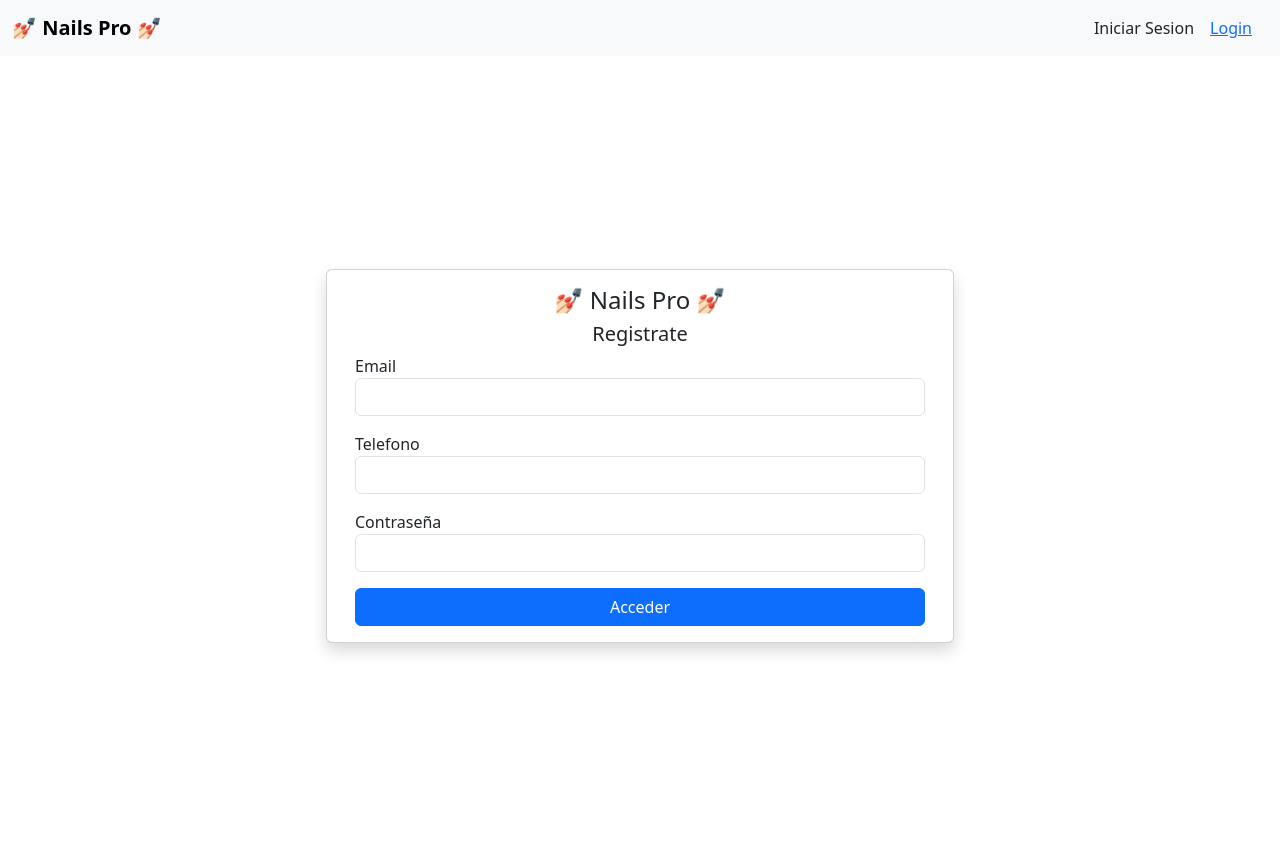
After one commit to GriseldamSanch/sistem-flask, a Flask app: page /new-cliente in a window 1280 px wide. The commit adds this page. Run offline with Flask 3, Linux system fonts and the light colour scheme; some libraries are stand-ins or nearby versions.

Commit message:
add template new-cliente y y ruta new-cliente

```diff
--- a/app.py
+++ b/app.py
@@ -63,6 +63,11 @@ def logout():
     return redirect(url_for('home'))
 
 
+# TODO RUTA NEW CLIENTE
+@app.route('/new-cliente', methods=['GET'])
+def new_cliente():
+    return render_template('new-cliente.html')
+
 
 
 #================================================
--- a/templates/index.html
+++ b/templates/index.html
@@ -39,6 +39,9 @@
                        <!-- boton -->
                        <button type="submit" class="btn btn-primary w-100">Acceder</button>
                     </form>
+                    <!-- boton de registro -->
+                    <a href="{{ url_for('new_cliente') }}" class="btn btn-secondary w-100 mt-3">Nuevo usuario? Registrarse</a>
+
                 </div>
             </div>
         </div>
--- /dev/null
+++ b/templates/new-cliente.html
@@ -0,0 +1,73 @@
+<!DOCTYPE html>
+<html lang="en">
+<head>
+    <meta charset="UTF-8">
+    <meta name="viewport" content="width=device-width, initial-scale=1.0">
+        <!-- bootstrap -->
+        <link href="https://cdn.jsdelivr.net/npm/bootstrap@5.3.3/dist/css/bootstrap.min.css" rel="stylesheet" integrity="sha384-QWTKZyjpPEjISv5WaRU9OFeRpok6YctnYmDr5pNlyT2bRjXh0JMhjY6hW+ALEwIH" crossorigin="anonymous">
+    <title>Nails Pro 💅🏻</title>
+</head>
+
+<body>
+    <!-- navbar opcion login-->
+    <nav class="navbar navbar-expand-lg bg-light">
+        <div class="container-fluid">
+            <a class="navbar-brand fw-bolder" href="#">💅🏻 Nails Pro 💅🏻</a>
+            <span>Iniciar Sesion<a href="{{url_for('home')}}" class="mx-3">Login</a></span>
+        </div>
+    </nav>
+
+
+
+        <!-- d-flex centra el contenedor -->
+        <main class="d-flex">
+            <!-- contenedor principal -->
+            <div class="container-fluid row m-0 vh-100 justify-content-center align-items-center">
+                <!-- tarjeta -->
+                <div class="card shadow w-50">
+                    <div class="card-body">
+                        <!-- formulario -->
+                        <!-- action="/login  en esa ruta se envia los datos" -->
+                        <form action="/login" method="post">
+                            <h4 class="text-center">💅🏻 Nails Pro 💅🏻</h4>
+                            <h5 class="text-center">Registrate</h5>
+                            <!-- campo email -->
+                            <label for="">Email</label>
+                           <input type="email" class="form-control mb-3" name="email">
+                           <!--campo telefono  -->
+                           <label for="">Telefono</label>
+                           <input type="tel" class="form-control mb-3" name="tel">
+                           <!--campo password  -->
+                           <label for="">Contraseña</label>
+                           <input type="password" class="form-control mb-3" name="password">
+
+
+                           {% if message %}
+                           <div class="alert alert-danger alert-dismissible fade show" role="alert" >
+                             <!-- mensaje: Usuario o contraseña incorrectos  -->
+                            <strong>Error </strong>{{message}}
+                            <!-- boton cerrar -->
+                            <button type="button" class="btn-close" data-bs-dismiss="alert" aria-label="Close"></button>
+                           </div>
+                           {% endif %}
+                           <!-- boton -->
+                           <button type="submit" class="btn btn-primary w-100">Acceder</button>
+                        </form>
+                    </div>
+                </div>
+            </div>
+        </main>
+
+
+
+
+
+
+
+
+
+
+    <!-- bootstrap -->
+<script src="https://cdn.jsdelivr.net/npm/bootstrap@5.3.3/dist/js/bootstrap.bundle.min.js" integrity="sha384-YvpcrYf0tY3lHB60NNkmXc5s9fDVZLESaAA55NDzOxhy9GkcIdslK1eN7N6jIeHz" crossorigin="anonymous"></script>
+</body>
+</html>
```
